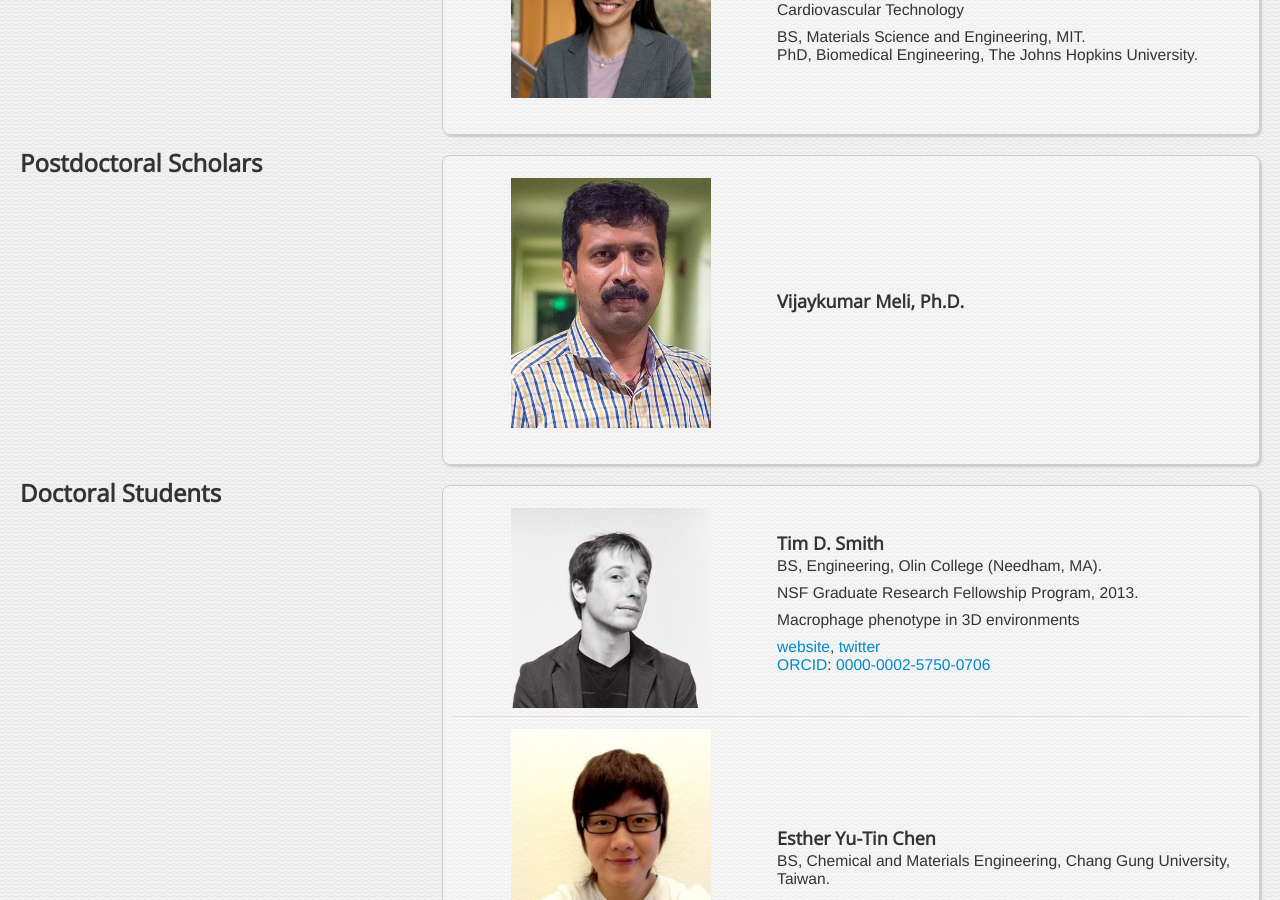
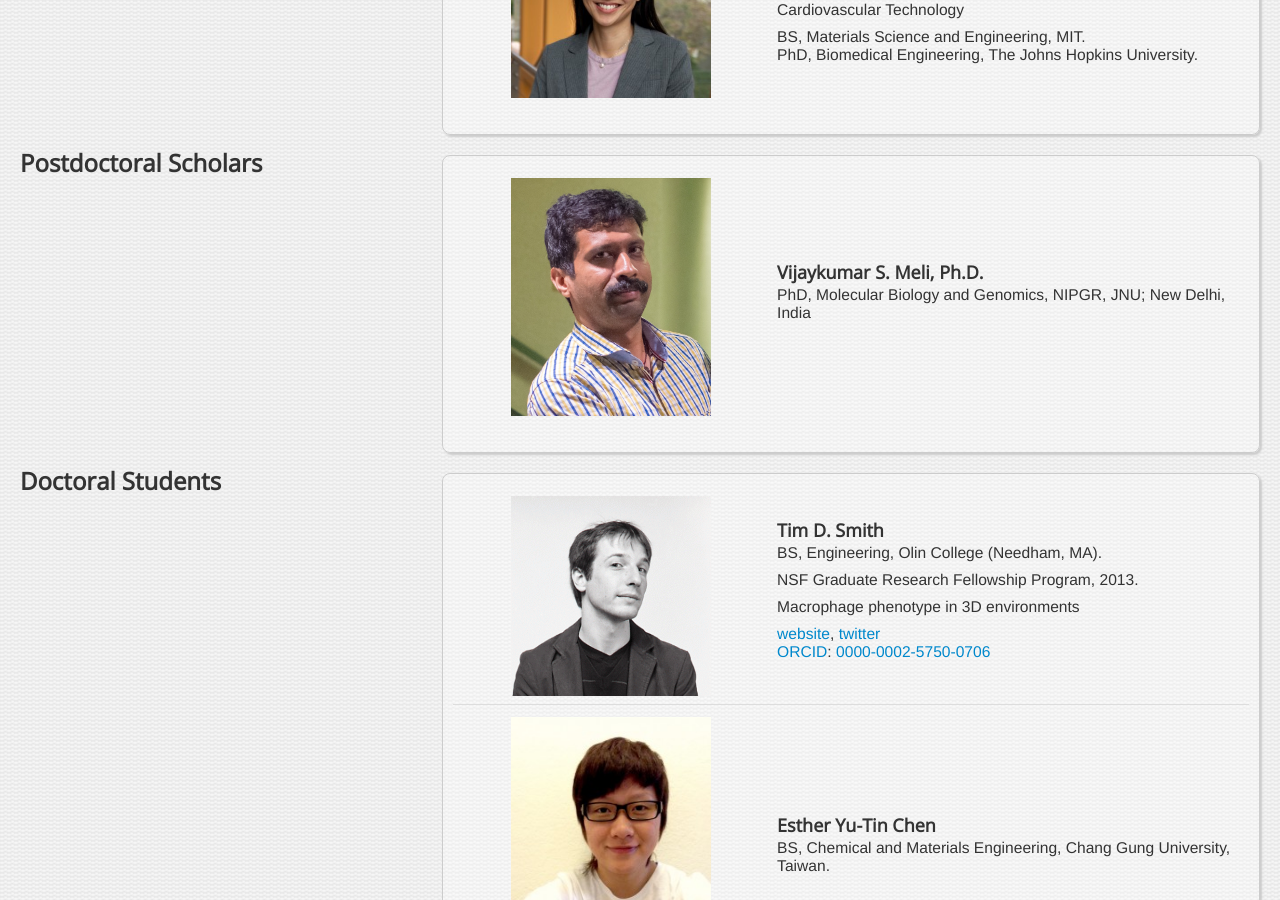
Before and after one commit to WendyLiuLab/lab-jekyll, a Jekyll site: the page built from people/index.html, in a window 1280 px wide and 900 px high, scrolled down 532 px. Built offline with Jekyll 4.4.1, drawn with Linux system fonts in a browser that asks for light colours; nearby versions of some CDN libraries.

Commit message:
update Vijay bio

```diff
--- a/_people/postdoc/2016-02-01-vijay-meli.markdown
+++ b/_people/postdoc/2016-02-01-vijay-meli.markdown
@@ -1,5 +1,6 @@
 ---
 status: publish
-title: Vijaykumar Meli, Ph.D.
+title: Vijaykumar S. Meli, Ph.D.
 image: vijay.jpg
 ---
+PhD, Molecular Biology and Genomics, NIPGR, JNU; New Delhi, India
```
Also changed, not shown: assets/people/vijay.jpg.
